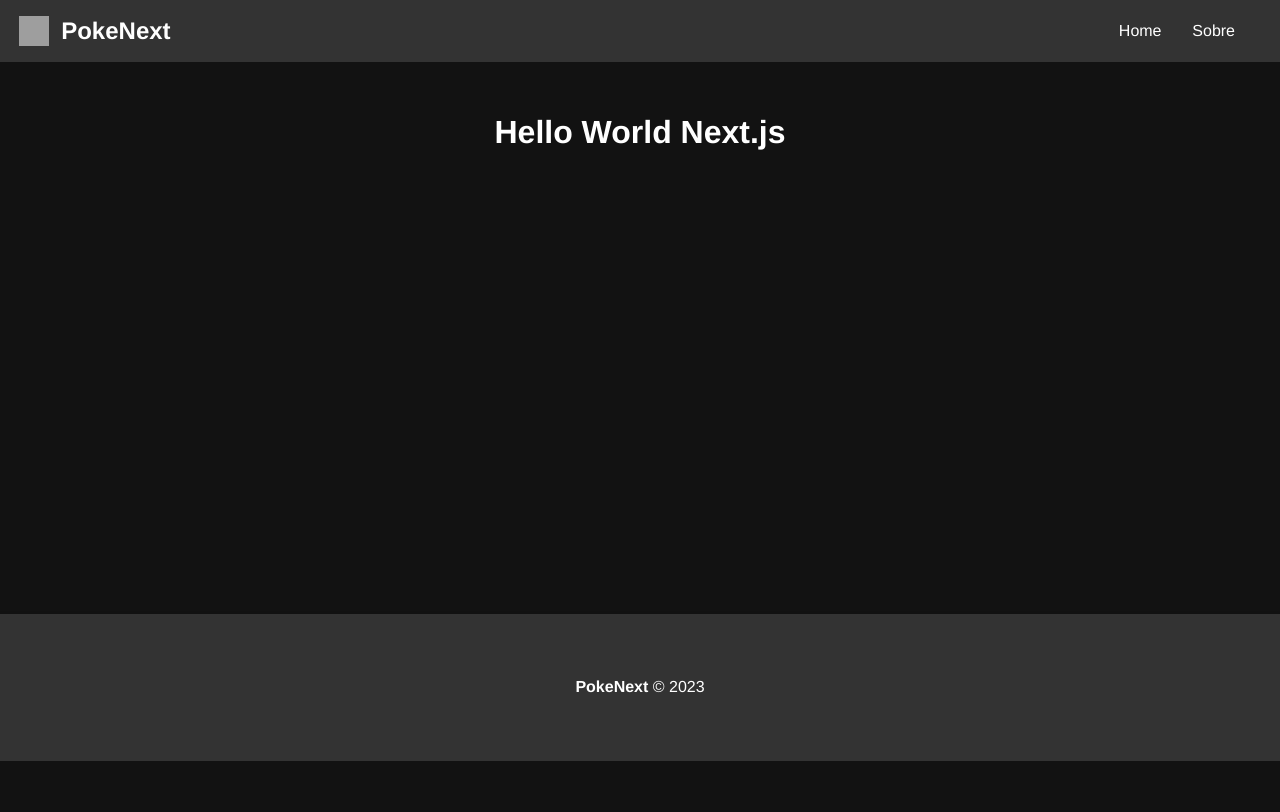
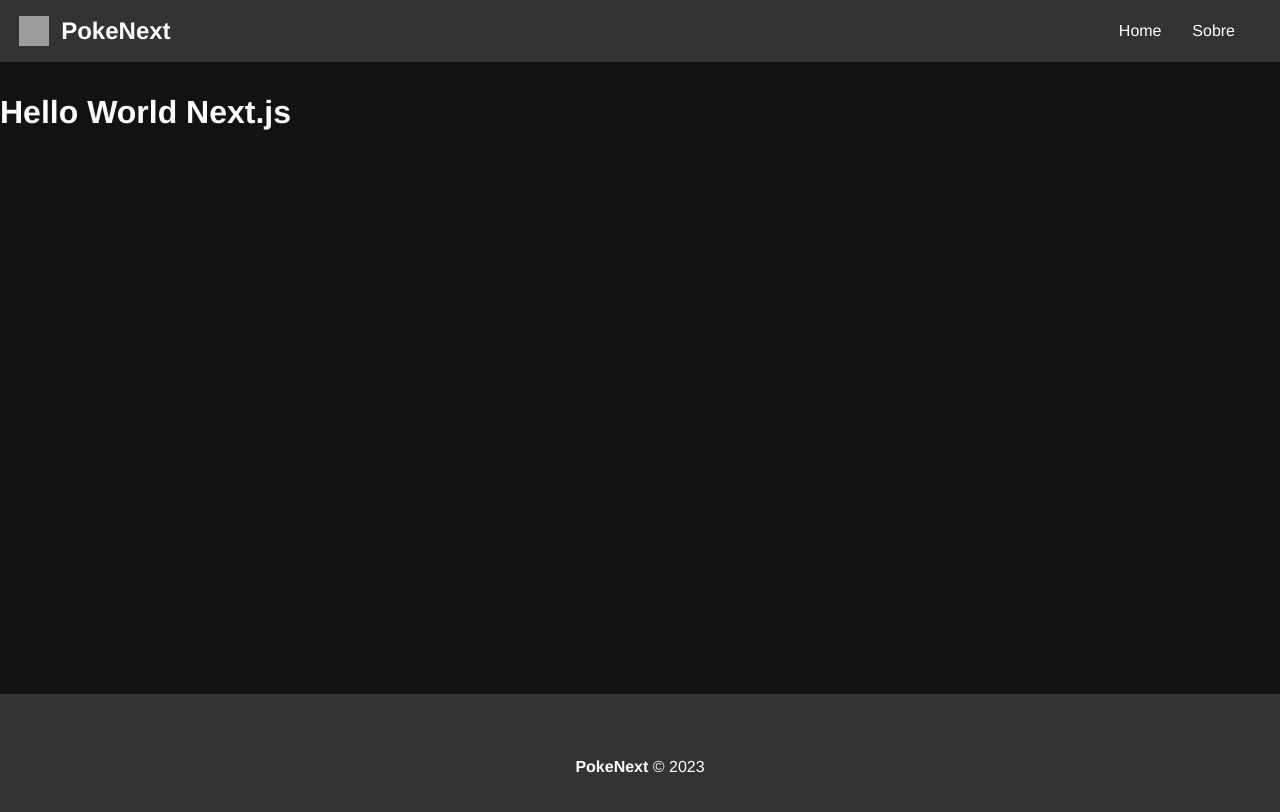
Before and after one commit to luismonte10/next-poke, a Next.js app: page / in a window 1280 px wide. Shown: the top 812 px of the page. Built offline with nearby package versions, Linux system fonts and the light colour scheme; grey boxes are pictures that could not be loaded.

Commit message:
feat: change page title and icon

```diff
--- a/src/app/layout.tsx
+++ b/src/app/layout.tsx
@@ -3,8 +3,14 @@ import '../styles/globals.css';
 import MainLayout from '@/components/MainLayout';
 
 export const metadata = {
-  title: 'Página Inicial',
-  description: 'Página Inicial'
+  title: 'PokeNext',
+  description: 'Página Inicial',
+  icons: {
+    shortcut: {
+      url: '/images/favicon.ico',
+      type: 'image/ico'
+    }
+  }
 };
 
 export default function RootLayout({
--- a/src/components/MainLayout.tsx
+++ b/src/components/MainLayout.tsx
@@ -1,6 +1,5 @@
 import Footer from './Footer';
 import Navbar from './Navbar';
-import styles from '../styles/MainLayout.module.css';
 
 export default function MainContainer({
   children
@@ -10,7 +9,7 @@ export default function MainContainer({
   return (
     <>
       <Navbar />
-      <div className={styles.container}>{children}</div>
+      <main className="main-container">{children}</main>
       <Footer />
     </>
   );
--- a/src/styles/globals.css
+++ b/src/styles/globals.css
@@ -5,6 +5,10 @@
   font-family: Helvetica, sans-serif;
 }
 
+.main-container {
+  min-height: 70vh;
+}
+
 html {
   color-scheme: dark;
 }
```
